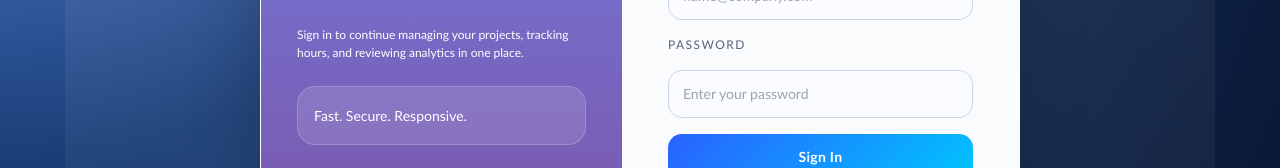
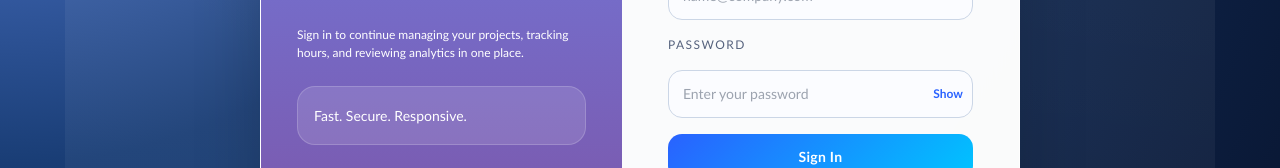
Before and after one commit to am2660713/datalive, a React (Vite) app in the folder Frontend/: page /login in a window 1280 px wide. Shown: the part 409-577 px from the top of the page. Built offline with nearby package versions, Linux system fonts and the light colour scheme; no server answers.

Commit message:
Add login password visibility toggle

```diff
--- a/Frontend/src/index.css
+++ b/Frontend/src/index.css
@@ -92,6 +92,27 @@ body {
   outline: none;
   border-color: #5a8ddb;
   box-shadow: 0 0 0 4px rgba(90, 141, 219, 0.12);
+}
+
+.password-field {
+  position: relative;
+}
+
+.password-field input {
+  padding-right: 74px;
+}
+
+.password-toggle {
+  position: absolute;
+  right: 10px;
+  top: 50%;
+  transform: translateY(-50%);
+  border: none;
+  background: transparent;
+  color: #2962ff;
+  cursor: pointer;
+  font-size: 12px;
+  font-weight: 800;
 }
 
 .primary-button {
--- a/Frontend/src/pages/Login.jsx
+++ b/Frontend/src/pages/Login.jsx
@@ -12,6 +12,7 @@ function isEmailValid(email) {
 export default function Login() {
   const [email, setEmail] = useState("");
   const [password, setPassword] = useState("");
+  const [showPassword, setShowPassword] = useState(false);
 
   const dispatch = useDispatch();
   const navigate = useNavigate();
@@ -85,12 +86,21 @@ useEffect(() => {
             />
 
             <label>Password</label>
-            <input
-              type="password"
-              placeholder="Enter your password"
-              value={password}
-              onChange={(e) => setPassword(e.target.value)}
-            />
+            <div className="password-field">
+              <input
+                type={showPassword ? "text" : "password"}
+                placeholder="Enter your password"
+                value={password}
+                onChange={(e) => setPassword(e.target.value)}
+              />
+              <button
+                type="button"
+                className="password-toggle"
+                onClick={() => setShowPassword((prev) => !prev)}
+              >
+                {showPassword ? "Hide" : "Show"}
+              </button>
+            </div>
 
             {/* 🔴 Error Message */}
             {isError && (
```
